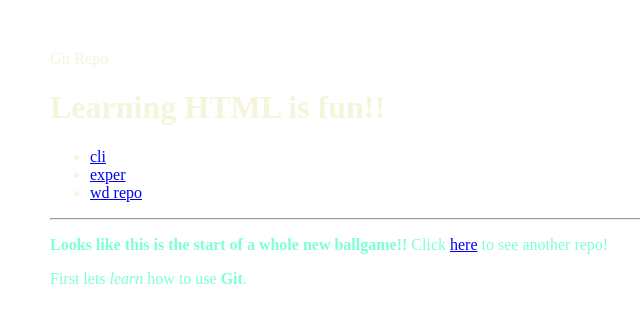
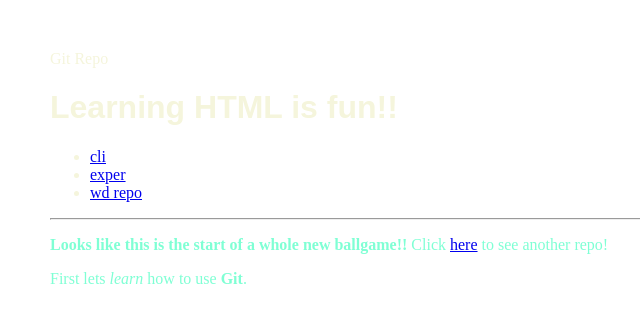
Before and after one commit to fhkyn/gitrepo, a plain HTML site: page index.html in a window 1280 px wide. Shown: the full height of the page, 0-640 px from the left. Drawn offline with Linux system fonts and the light colour scheme.

Commit message:
updated Css

```diff
--- a/css/index.css
+++ b/css/index.css
@@ -2,5 +2,7 @@ body {
     color:beige;
     padding: 30px;
     margin: 20px;
-    border:black
+    border:black;
+    font-family: serif;
 }
+h1, h2, h3, h4, h5, h6 { font-family: sans-serif; }
```
